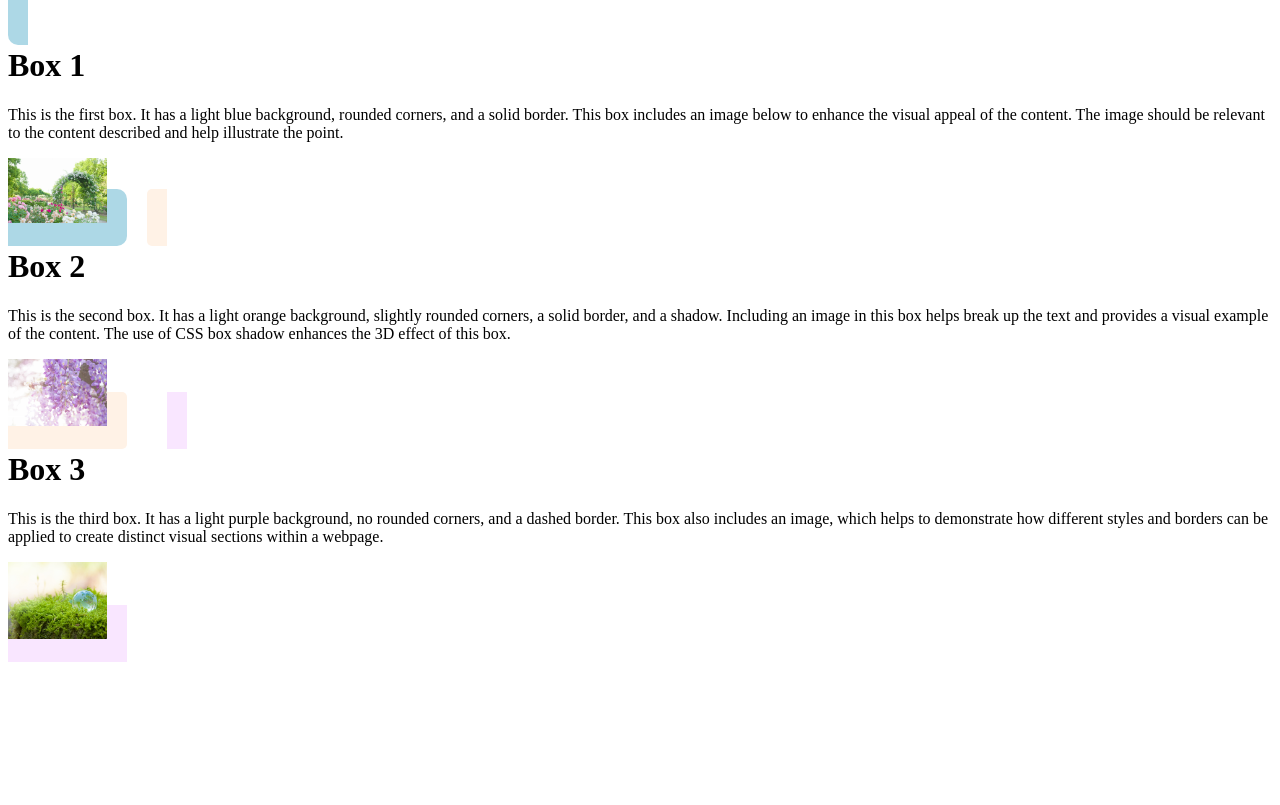
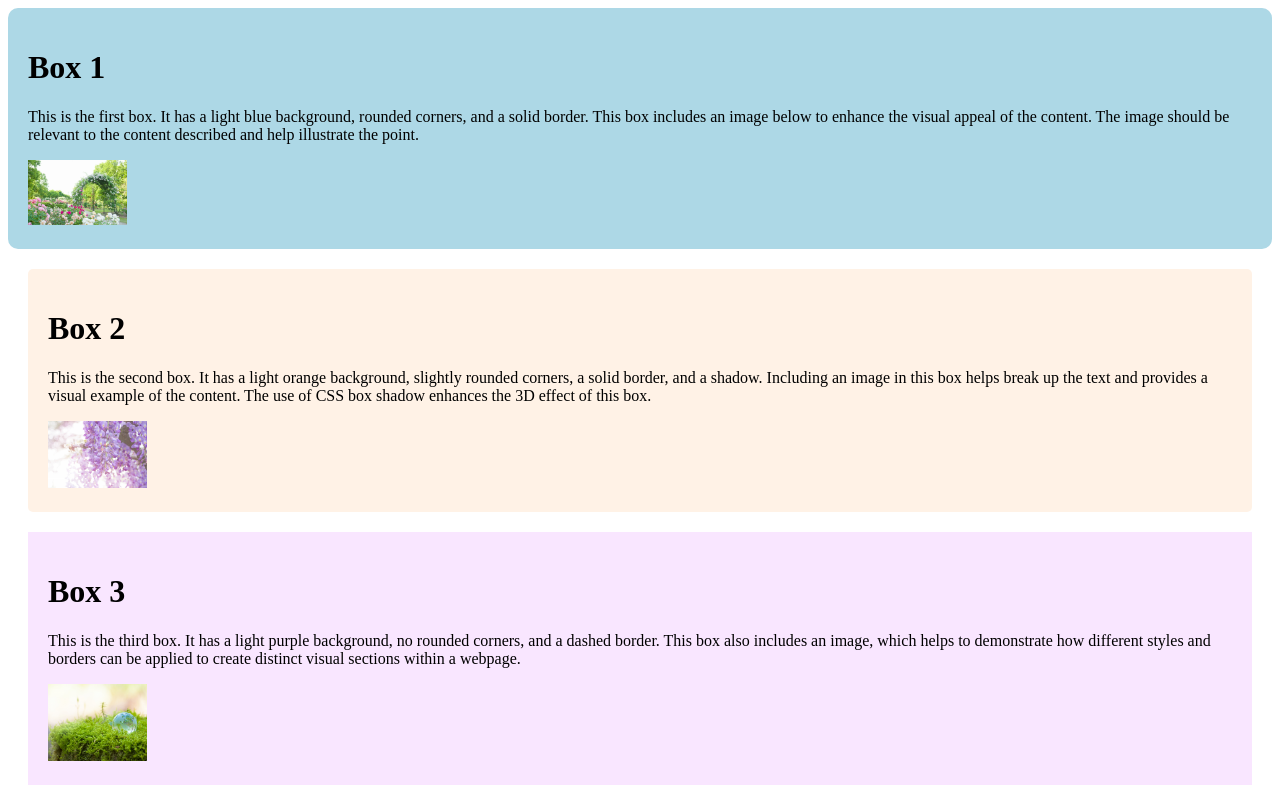
Before and after one commit to Neko-eq/www1, a plain HTML site: page kadai0901/index.html in a window 1280 px wide. Drawn offline with Linux system fonts and the light colour scheme.

Commit message:
kadai0901 updated

```diff
--- a/kadai0901/index.html
+++ b/kadai0901/index.html
@@ -5,13 +5,13 @@
     <meta name="viewport" content="width=device-width, initial-scale=1.0">
     <title>Document</title>
     <style>
-    box1{
+    #box1{
         background-color: lightblue;
         border-style: solid #333 2px;
         padding: 20px;
         border-radius: 10px;
     }
-    box2{
+    #box2{
         background-color: #fff2e6;
         border: 2px;
         padding: 20px;
@@ -19,7 +19,7 @@
         border-radius: 5px;
         box-shadow: 3px 3px 10px rgba(0, 0, 0,0,1);
     }
-    box3{
+    #box3{
         background-color:#f9e6ff;
         border:#333 2px;
         padding: 20px;
@@ -29,26 +29,27 @@
         </style>
 </head>
 <body>
-<box1>
+    <div id="box1">
 <h1>Box 1</h1>
 <p>This is the first box. It has a light blue background,
      rounded corners, and a solid border. This box includes an image below to
     enhance the visual appeal of the content. The image should be relevant to the content described and help illustrate the point. </p>
     <img src ="images/box1.jpg" width = "99">
-</box1>
-<box2>
+</div>
+<div id="box2">
     <h1>Box 2</h1>
     <p>This is the second box. It has a light orange background, slightly rounded corners, a solid border, and a shadow. Including an
         image in this box helps break up the text and provides a visual example of the content. The use of CSS box shadow enhances the
         3D effect of this box.</p>
         <img src ="images/box2.jpg" width = "99">
-        </box2>
-        <box3>
+        </div>
+
+        <div id="box3">
         <h1>Box 3</h1>
         <p>This is the third box. It has a light purple background, no rounded corners, and a dashed border. This box also includes an image,
             which helps to demonstrate how different styles and borders can be applied to create distinct visual sections within a webpage.
         </p>
         <img src = "images/box3.jpg" width = "99">
-        </box3>
+        </div>
 </body>
 </html>
```
